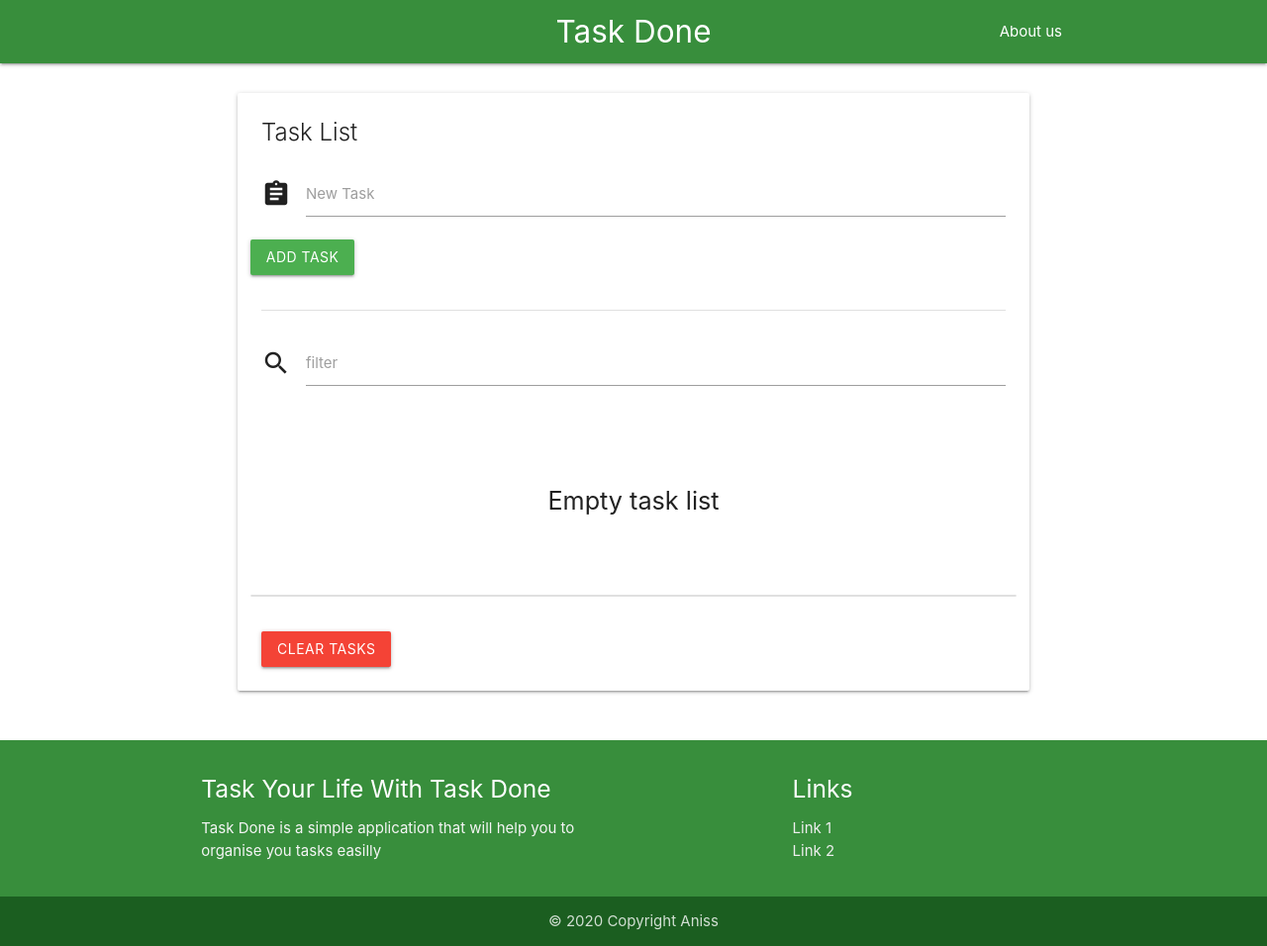
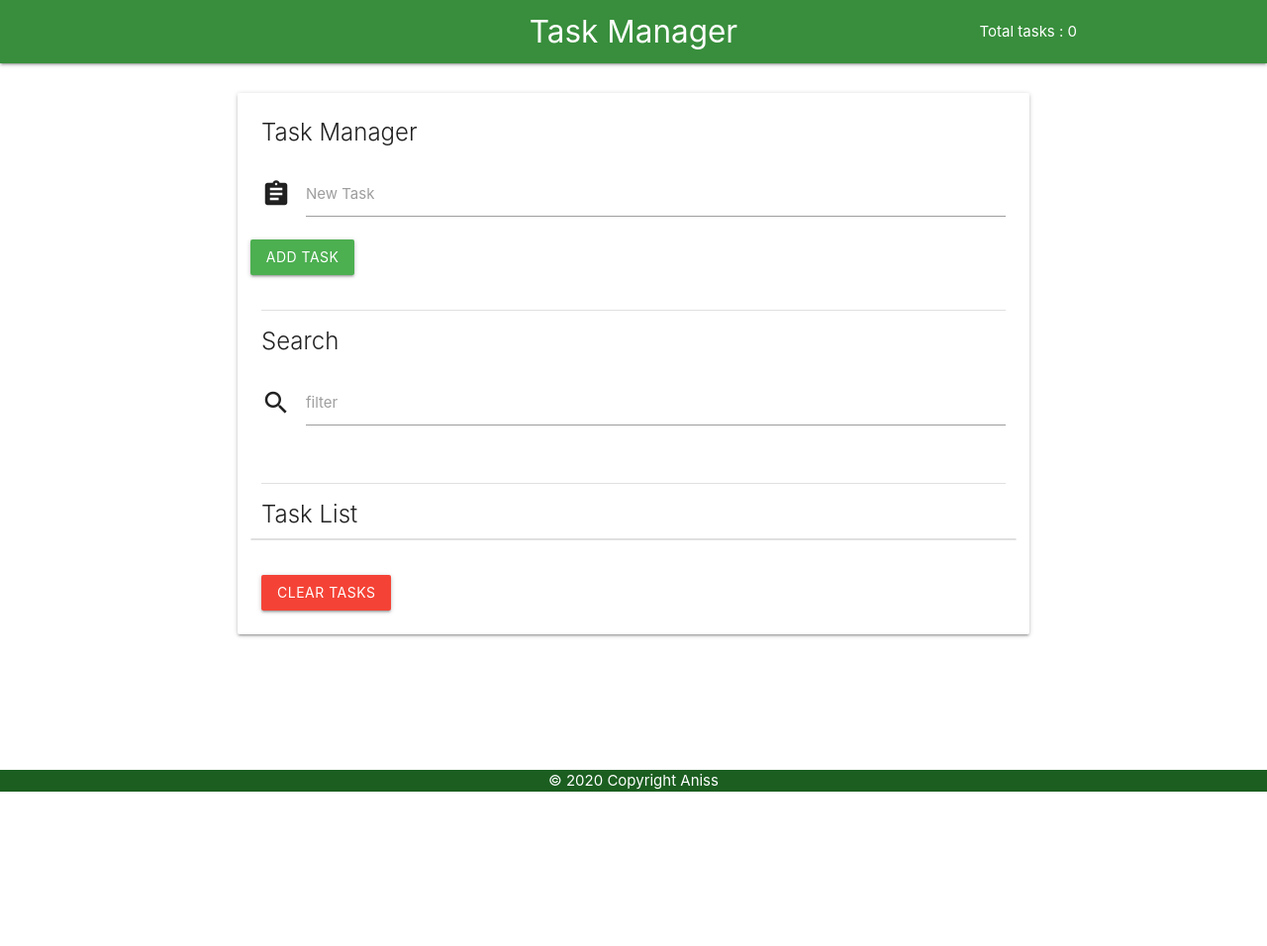
Before and after one commit to Aniss-nahim/ModularTask, a plain HTML site: page index.html in a window 1280 px wide. Shown: the whole page at 99% size. After the commit the page ends 800 px from the top, so only its background shows below. Drawn offline with nearby package versions, Linux system fonts and the light colour scheme.

Commit message:
Modular js using Object literal pattern / revealing pattern / pubSub pattern

```diff
--- a/index.html
+++ b/index.html
@@ -15,9 +15,9 @@
             <nav class="green darken-2">
                 <div class="nav-wrapper container">
                     <ul id="nav-mobile" class="right hide-on-med-and-down">
-                    <li><a href="#">About us</a></li>
+                        <li id="totalTasks" ></li>
                     </ul>
-                <a href="#" class="brand-logo center">Task Done</a>
+                    <a href="#" class="brand-logo center">Task Manager</a>
                 </div>
             </nav>
         </header>
@@ -27,62 +27,46 @@
                     <div class="col s12">
                         <div id="main" class="card">
                             <div class="card-content">
-                            <span class="card-title">Task List</span>
+                                <span class="card-title">Task Manager</span>
                                 <div class="row">
-                                <form id="task-form">
                                     <div class="input-field col s12 ">
                                         <i class="material-icons prefix">assignment</i>
-                                        <input id="new-task" type="text" class="validate" name="newTask"  maxlength="200">
-                                        <label for="new-task">New Task</label>
+                                        <input id="newTask" type="text" class="validate" name="newTask"  maxlength="200">
+                                        <label for="newTask">New Task</label>
                                     </div>
-                                    <input type="submit" class="btn green add-task" value="Add Task">
-                                </form>
+                                    <Button id="addTaskBtn" class="btn green"> Add Task</Button>
                                 </div>
                                 <div class="section">
                                     <div class="divider"></div>
                                 </div>
+                                <span class="card-title">Search</span>
                                 <div class="row">
                                     <div class="input-field col s12">
                                         <i class="material-icons prefix">search</i>
-                                    <input id="filter-task" type="text" class="validate" name="filterTask">
-                                    <label for="filter-task">filter</label>
+                                        <input id="filterTask" type="text" class="validate" name="filterTask">
+                                        <label for="filterTask">filter</label>
                                     </div>
                                 </div>
+                                <div class="section">
+                                    <div class="divider"></div>
+                                </div>
+                                <span class="card-title">Task List</span>
                                 <div class="row">
-                                <div id="task-list-msg" class="flow-text">
-                                    <!-- ui msg  -->
-                                </div>
-                                <ul class="collection">
+                                    <ul id="tasksCollection" class="collection">
                                         <!-- li elements with js -->
                                     </ul>
                                 </div>
-                            <div class="btn red clear-tasks">Clear Tasks</div>
+                                <div id="clearTasks" class="btn red">Clear Tasks</div>
                             </div>
                         </div>
                     </div>
                 </div>
             </div>
         </div>
-        <footer class="page-footer green darken-2">
-            <div class="container">
-              <div class="row">
-                <div class="col l6 s12">
-                  <h5 class="white-text">Task Your Life With Task Done</h5>
-                  <p class="grey-text text-lighten-4">Task Done is a simple application that will help you to organise you tasks easilly</p>
-                </div>
-                <div class="col l4 offset-l2 s12">
-                  <h5 class="white-text">Links</h5>
-                  <ul>
-                    <li><a class="grey-text text-lighten-3" href="#!">Link 1</a></li>
-                    <li><a class="grey-text text-lighten-3" href="#!">Link 2</a></li>
-                  </ul>
-                </div>
-              </div>
-            </div>
-            <div class="footer-copyright green darken-4">
-              <div class="container center">
+
+        <footer class="footer-copyright green darken-4">
+            <div class="container center white-text">
                 © 2020 Copyright Aniss
-              </div>
             </div>
         </footer>
         <!-- jquery cdn -->
@@ -91,6 +75,7 @@
         crossorigin="anonymous"></script>
         <!-- js materialize -->
         <script src="https://cdnjs.cloudflare.com/ajax/libs/materialize/1.0.0/js/materialize.min.js"></script>
-        <script src="app.js"></script>
+        <script defer src="pubSub.js" type="text/javascript"></script>
+        <script defer src="task.js" type="text/javascript"></script>
     </body>
 </html>
--- /dev/null
+++ b/pubSub.js
@@ -0,0 +1,36 @@
+var pubSub = (function(){
+    // contains subscribed events
+    var events = {};
+
+    function subscribe(eventName, func){
+        events[eventName] = events[eventName] || [];
+        events[eventName].push(func);
+    }
+
+    function unsubscribe(eventName, func){
+        if(events[eventName]){
+            for(index in events[eventName]){
+                if(events[eventName][i] === func){
+                    events[eventName].splice(index,1);
+                    break;
+                }
+            }
+        }
+    }
+
+    function emit (eventName, parms){
+        console.log(events)
+        if(events[eventName]){
+
+            events[eventName].forEach(function(func){
+                func(parms);
+            });
+        }
+    }
+
+    return {
+        subscribe,
+        unsubscribe,
+        emit
+    }
+})();
--- a/style.css
+++ b/style.css
@@ -39,6 +39,7 @@ footer.page-footer{
 }
 
 .icon-delete{
+    cursor: pointer;
     color :rgb(231, 38, 38);
 }
 
--- /dev/null
+++ b/task.js
@@ -0,0 +1,124 @@
+let navBar = {
+
+    init : function(){
+        this.cachDOM();
+        pubSub.subscribe('tasksChanged', this.setTasks.bind(this));
+    },
+
+    cachDOM : function(){
+        this.totalTasks = document.getElementById('totalTasks');
+    },
+
+    render : function(){
+        this.totalTasks.innerHTML = `Total tasks : ${this.total}`;
+    },
+
+    setTasks : function(value){
+        this.total = value || 0;
+        this.render();
+    }
+}
+navBar.init();
+
+
+
+// task moudle using Object Literal pattern
+let task = {
+    init : function(){
+        this.cachDOM();
+        this.bindEvents();
+        this.fetchStorage();
+        pubSub.emit('tasksChanged', this.tasks.length);
+        this.render();
+    },
+
+    cachDOM : function(){
+        this.addTaskBtn = document.getElementById('addTaskBtn');
+        this.addInput = document.getElementById('newTask');
+        this.taskList = document.querySelector('ul#tasksCollection');
+        this.clearTasksBtn = document.getElementById('clearTasks');
+        this.filterTaskInput = document.querySelector('#filterTask');
+    },
+
+    bindEvents : function(){
+        this.addTaskBtn.addEventListener('click', this.addTask.bind(this));
+        this.taskList.addEventListener('click', this.deleteTask.bind(this));
+        this.clearTasksBtn.addEventListener('click', this.clearTasks.bind(this));
+        this.filterTaskInput.addEventListener('keyup', this.filter.bind(this));
+    },
+
+    render : function(tasks = this.tasks){
+        this.taskList.innerHTML ='';
+        let loop = function(task){
+            this.taskList.innerHTML += `<li class="collection-item">
+            <span>${task}</span>
+            <a class="secondary-content">
+                    <i class="material-icons icon-delete">cancel</i>
+                </a>
+            </li>`;
+        }
+        tasks.forEach(loop.bind(this));
+        pubSub.emit('tasksChanged', this.tasks.length);
+    },
+
+    fetchStorage : function(){
+        this.tasks = JSON.parse(localStorage.getItem('tasks')) || [];
+    },
+
+    updateStorage : function(){
+        localStorage.setItem('tasks', JSON.stringify(this.tasks));
+    },
+
+    trimValue : function(value){
+        return value.replace(/\s+/g,' ').replace(/^\s|\s$/g,'');
+    },
+
+    addTask : function(value){
+        let newTask = typeof value === 'string' ? this.trimValue(value) : this.trimValue(this.addInput.value);
+        if(newTask){
+            this.tasks.push(newTask);
+            this.addInput.value = '';
+            this.updateStorage();
+            this.render();
+        }
+    },
+
+    deleteTask : function(e){
+        let value = typeof e === 'string' ? e:null;
+        if(!value){
+            if(e.target.classList.contains('icon-delete')){
+                this.tasks.splice(this.tasks.indexOf(e.target.parentElement.previousElementSibling.textContent),1);
+                this.updateStorage();
+                this.render();
+            }
+        }else{
+            let index = this.tasks.indexOf(value);
+            if(index != -1)
+            this.tasks.splice(index,1);
+            this.updateStorage();
+            this.render();
+        }
+    },
+
+    clearTasks : function(){
+        this.tasks = [];
+        this.updateStorage();
+        this.render();
+    },
+
+    filter : function(value){
+        let query = typeof value === 'string' ? this.trimValue(value) : this.trimValue(this.filterTaskInput.value);
+        if(query){
+            let results = [];
+            this.tasks.forEach(function(task){
+                if(task.toLowerCase().indexOf(query.toLowerCase()) != -1){
+                    results.push(task);
+                }
+            })
+            this.render(results);
+        }else{
+            this.render();
+        }
+    }
+}
+task.init();
```
Lines whose indentation alone changed are shown as unchanged.
